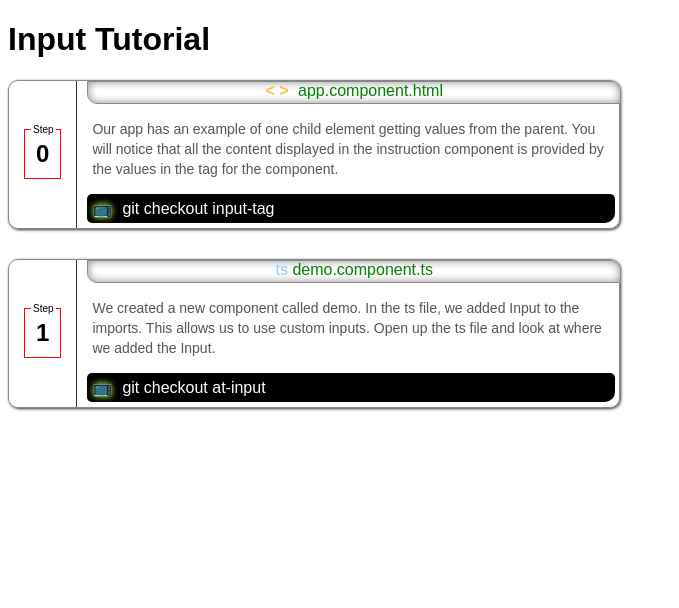
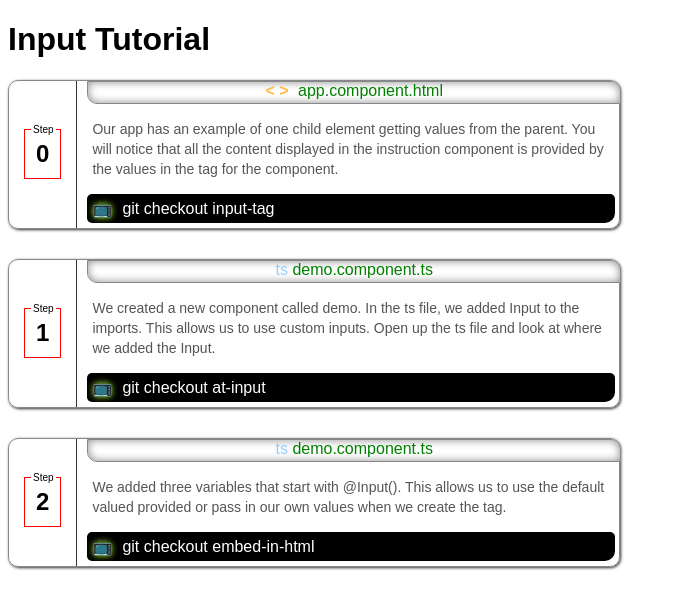
Before and after one commit to JeremySkrdlant/AngularInputsReadingTutorial, an Angular app: page / in a window 1280 px wide. Shown: the top 608 px of the page, without its empty margins (0-679 px from the left). Built offline with nearby package versions, Linux system fonts and the light colour scheme.

Commit message:
Added Step 2

```diff
--- a/src/app/app.component.html
+++ b/src/app/app.component.html
@@ -11,3 +11,7 @@
 <app-instruction [stepNumber]="1"
   description="We created a new component called demo.  In the ts file, we added Input to the imports.  This allows us to use custom inputs. Open up the ts file and look at where we added the Input."
   nextCheckout="at-input" fileUpdated="demo.component.ts"></app-instruction>
+
+<app-instruction [stepNumber]="2"
+  description="We added three variables that start with @Input().  This allows us to use the default valued provided or pass in our own values when we create the tag."
+  nextCheckout="embed-in-html" fileUpdated="demo.component.ts"></app-instruction>
--- a/src/app/demo/demo.component.ts
+++ b/src/app/demo/demo.component.ts
@@ -7,5 +7,9 @@ import { Component, Input } from '@angular/core';
   styleUrls: ['./demo.component.css']
 })
 export class DemoComponent {
+  // Step 2 - Here are the three variables we added. Two are strings and one is a number.
+  @Input() name = "Bob Ross";
+  @Input() phone = "555-555-5555";
+  @Input() rating = 5;
 
 }
```
